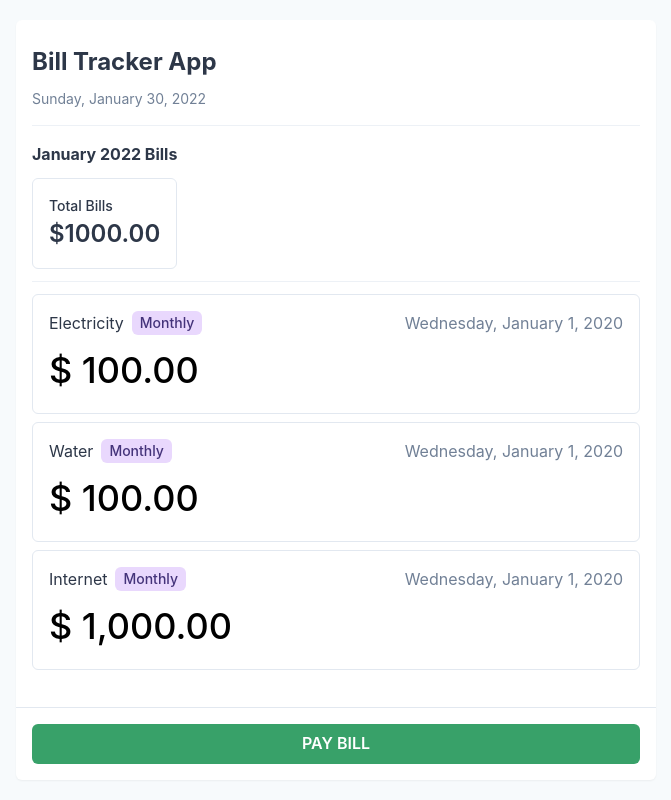
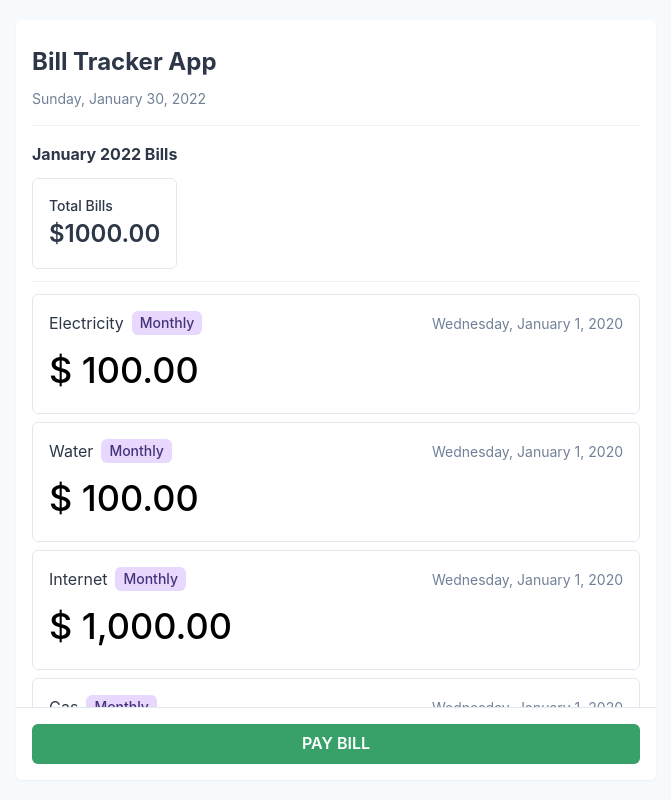
Before and after one commit to philldev/bill-tracker-app, a Next.js app: page / in a window 1280 px wide. Shown: the whole page, without its empty margins (304-975 px from the left). Built offline with nearby package versions, Linux system fonts and the light colour scheme.

Commit message:
update ui

```diff
--- a/components/BillList.tsx
+++ b/components/BillList.tsx
@@ -35,6 +35,24 @@ const bills: Bill[] = [
 		date: '2020-01-01',
 		repeat: 'monthly',
 	},
+	{
+		id: '4',
+		createdAt: '2020-01-01',
+		updatedAt: '2020-01-01',
+		name: 'Gas',
+		amount: 100,
+		date: '2020-01-01',
+		repeat: 'monthly',
+	},
+	{
+		id: '5',
+		createdAt: '2020-01-01',
+		updatedAt: '2020-01-01',
+		name: 'Groceries',
+		amount: 100,
+		date: '2020-01-01',
+		repeat: 'monthly',
+	},
 ]
 
 export const BillList = (props: { onBillClick?: (bill: Bill) => void }) => {
@@ -67,7 +85,9 @@ const BillCard = ({ bill }: { bill: Bill } & BoxProps) => {
 						{capitalize(bill.repeat)}
 					</Tag>
 				</HStack>
-				<Text color='gray.500'>{getFormattedDate(bill.date)}</Text>
+				<Text fontSize='sm' color='gray.500'>
+					{getFormattedDate(bill.date)}
+				</Text>
 			</HStack>
 			<Text color='black' fontSize='4xl' fontWeight='medium'>
 				{formatDollar(bill.amount)}
--- a/components/PayBill.tsx
+++ b/components/PayBill.tsx
@@ -35,6 +35,7 @@ export const PayBill: FC = () => {
 				pos='absolute'
 				bottom='0'
 				insetX='0'
+				bg='white'
 			>
 				<Button w='100%' colorScheme='green'>
 					PAY BILL
--- a/pages/index.tsx
+++ b/pages/index.tsx
@@ -32,6 +32,8 @@ const Home: NextPage = () => {
 				p='4'
 				shadow='sm'
 				pos='relative'
+				display={'flex'}
+				flexDir={'column'}
 			>
 				<Flex py='2' alignItems='center' justifyContent='space-between'>
 					<Text fontWeight='bold' fontSize='2xl'>
@@ -42,7 +44,13 @@ const Home: NextPage = () => {
 					{getTodaysDate()}
 				</Text>
 				<Divider my='4' />
-				<VStack alignItems='stretch' spacing={3}>
+				<VStack
+					pb='73px'
+					flex='1'
+					overflowY='auto'
+					alignItems='stretch'
+					spacing={3}
+				>
 					<Text fontWeight='bold'>{getTodaysMonth()} Bills</Text>
 					<Stat alignSelf='flex-start' borderWidth={1} p={4} rounded='md'>
 						<StatLabel>Total Bills</StatLabel>
```
